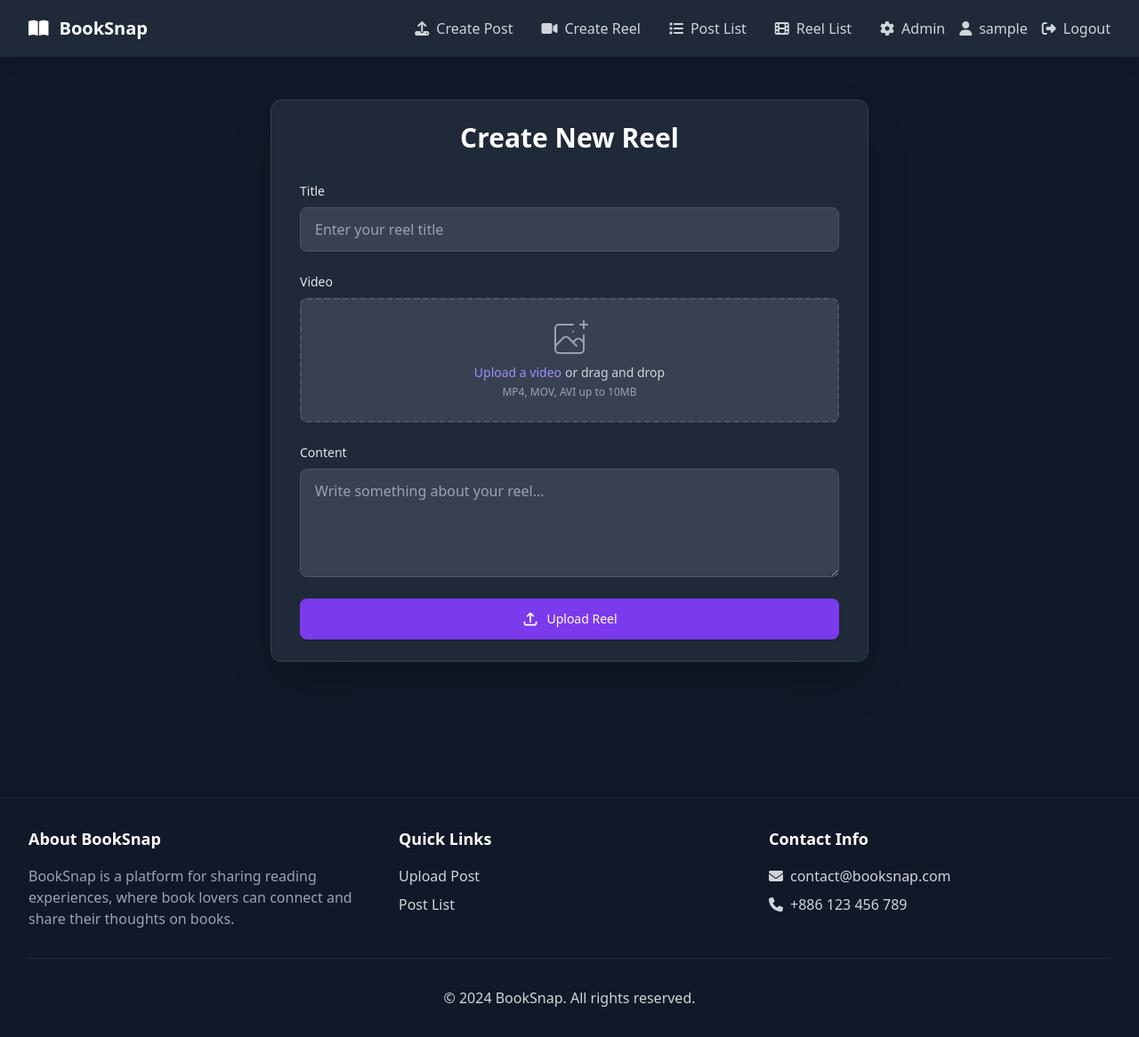
After one commit to s990093/BookSnap, a Django app: page /reel/create/ in a window 1280 px wide. The commit adds this page. Shown: the whole page at 89% size. Run offline with Django 4.2, Linux system fonts and the light colour scheme; the visitor is signed in with stand-in values (Sample User, id 1); some libraries are stand-ins or nearby versions.

Commit message:
reel model

```diff
--- a/server/blog/templates/base.html
+++ b/server/blog/templates/base.html
@@ -46,7 +46,14 @@
               class="text-gray-300 hover:text-white flex items-center space-x-2 transition duration-150"
             >
               <i class="fas fa-upload"></i>
-              <span>Upload</span>
+              <span>Create Post</span>
+            </a>
+            <a
+              href="/reel/create/"
+              class="text-gray-300 hover:text-white flex items-center space-x-2 transition duration-150"
+            >
+              <i class="fas fa-video"></i>
+              <span>Create Reel</span>
             </a>
             <a
               href="/post-list/"
@@ -54,6 +61,13 @@
             >
               <i class="fas fa-list"></i>
               <span>Post List</span>
+            </a>
+            <a
+              href="/reel/list/"
+              class="text-gray-300 hover:text-white flex items-center space-x-2 transition duration-150"
+            >
+              <i class="fas fa-film"></i>
+              <span>Reel List</span>
             </a>
             {% if user.is_authenticated %}
             <div class="flex items-center space-x-4">
@@ -139,11 +153,25 @@
               <span>Upload</span>
             </a>
             <a
+              href="/reel/create/"
+              class="text-gray-300 hover:text-white hover:bg-gray-700 block px-3 py-2 rounded-md text-base font-medium flex items-center space-x-2"
+            >
+              <i class="fas fa-video"></i>
+              <span>Create Reel</span>
+            </a>
+            <a
               href="/post-list/"
               class="text-gray-300 hover:text-white hover:bg-gray-700 block px-3 py-2 rounded-md text-base font-medium flex items-center space-x-2"
             >
               <i class="fas fa-list"></i>
               <span>Post List</span>
+            </a>
+            <a
+              href="/reel/list/"
+              class="text-gray-300 hover:text-white hover:bg-gray-700 block px-3 py-2 rounded-md text-base font-medium flex items-center space-x-2"
+            >
+              <i class="fas fa-film"></i>
+              <span>Reel List</span>
             </a>
             {% if user.is_authenticated %} {% if user.is_staff %}
             <a
--- /dev/null
+++ b/server/blog/templates/create_reel.html
@@ -0,0 +1,128 @@
+{% extends 'base.html' %} {% block content %}
+<div class="min-h-screen bg-gray-900 py-12 px-4 sm:px-6 lg:px-8">
+  <div class="max-w-2xl mx-auto">
+    <div class="bg-gray-800 rounded-xl shadow-2xl border border-gray-700">
+      <div class="px-8 py-6">
+        <h2 class="text-3xl font-bold text-center text-white mb-8">
+          Create New Reel
+        </h2>
+
+        {% if messages %} {% for message in messages %}
+        <div
+          class="mb-4 p-4 rounded-lg {% if message.tags == 'success' %}bg-green-900 text-green-200{% elif message.tags == 'error' %}bg-red-900 text-red-200{% else %}bg-blue-900 text-blue-200{% endif %}"
+        >
+          {{ message }}
+        </div>
+        {% endfor %} {% endif %}
+
+        <form method="post" enctype="multipart/form-data" class="space-y-6">
+          {% csrf_token %}
+
+          <div>
+            <label
+              for="title"
+              class="block text-sm font-medium text-gray-200 mb-2"
+            >
+              Title
+            </label>
+            <input
+              type="text"
+              id="title"
+              name="title"
+              required
+              class="appearance-none block w-full px-4 py-3 bg-gray-700 border border-gray-600 rounded-lg shadow-sm placeholder-gray-400 text-white focus:outline-none focus:ring-2 focus:ring-purple-500 focus:border-purple-500"
+              placeholder="Enter your reel title"
+            />
+          </div>
+
+          <div>
+            <label
+              for="video"
+              class="block text-sm font-medium text-gray-200 mb-2"
+            >
+              Video
+            </label>
+            <div
+              class="mt-1 flex justify-center px-6 pt-5 pb-6 border-2 border-gray-600 border-dashed rounded-lg hover:border-purple-500 transition-colors bg-gray-700"
+            >
+              <div class="space-y-1 text-center">
+                <svg
+                  class="mx-auto h-12 w-12 text-gray-400"
+                  stroke="currentColor"
+                  fill="none"
+                  viewBox="0 0 48 48"
+                >
+                  <path
+                    d="M28 8H12a4 4 0 00-4 4v20m32-12v8m0 0v8a4 4 0 01-4 4H12a4 4 0 01-4-4v-4m32-4l-3.172-3.172a4 4 0 00-5.656 0L28 28M8 32l9.172-9.172a4 4 0 015.656 0L28 28m0 0l4 4m4-24h8m-4-4v8m-12 4h.02"
+                    stroke-width="2"
+                    stroke-linecap="round"
+                    stroke-linejoin="round"
+                  />
+                </svg>
+                <div class="flex text-sm text-gray-300">
+                  <label
+                    for="video"
+                    class="relative cursor-pointer rounded-md font-medium text-purple-400 hover:text-purple-300 focus-within:outline-none focus-within:ring-2 focus-within:ring-offset-2 focus-within:ring-purple-500"
+                  >
+                    <span>Upload a video</span>
+                    <input
+                      id="video"
+                      name="video"
+                      type="file"
+                      accept="video/*"
+                      required
+                      class="sr-only"
+                    />
+                  </label>
+                  <p class="pl-1">or drag and drop</p>
+                </div>
+                <p class="text-xs text-gray-400">MP4, MOV, AVI up to 10MB</p>
+              </div>
+            </div>
+          </div>
+
+          <div>
+            <label
+              for="content"
+              class="block text-sm font-medium text-gray-200 mb-2"
+            >
+              Content
+            </label>
+            <textarea
+              id="content"
+              name="content"
+              rows="4"
+              required
+              class="appearance-none block w-full px-4 py-3 bg-gray-700 border border-gray-600 rounded-lg shadow-sm placeholder-gray-400 text-white focus:outline-none focus:ring-2 focus:ring-purple-500 focus:border-purple-500"
+              placeholder="Write something about your reel..."
+            ></textarea>
+          </div>
+
+          <div>
+            <button
+              type="submit"
+              class="w-full flex justify-center py-3 px-4 border border-transparent rounded-lg shadow-sm text-sm font-medium text-white bg-purple-600 hover:bg-purple-700 focus:outline-none focus:ring-2 focus:ring-offset-2 focus:ring-purple-500 transition-colors"
+            >
+              <svg
+                xmlns="http://www.w3.org/2000/svg"
+                class="h-5 w-5 mr-2"
+                fill="none"
+                viewBox="0 0 24 24"
+                stroke="currentColor"
+              >
+                <path
+                  stroke-linecap="round"
+                  stroke-linejoin="round"
+                  stroke-width="2"
+                  d="M4 16v1a3 3 0 003 3h10a3 3 0 003-3v-1m-4-8l-4-4m0 0L8 8m4-4v12"
+                />
+              </svg>
+              Upload Reel
+            </button>
+          </div>
+        </form>
+      </div>
+    </div>
+  </div>
+</div>
+{% endblock %}
--- a/server/blog/views.py
+++ b/server/blog/views.py
@@ -1,6 +1,6 @@
 from rest_framework import viewsets
-from .models import Country, Author, PostType, Post, Image
-from .serializers import CountrySerializer, AuthorSerializer, PostTypeSerializer, PostSerializer, ImageSerializer
+from .models import Country, Author, PostType, Post, Image, Reel
+from .serializers import CountrySerializer, AuthorSerializer, PostTypeSerializer, PostSerializer, ImageSerializer, ReelSerializer
 from django.shortcuts import render, redirect
 from django.http import HttpResponseRedirect
 from django.http import HttpResponse
@@ -55,6 +55,15 @@ class ImageViewSet(LoginRequiredMixin, viewsets.ModelViewSet):
     queryset = Image.objects.all()
     serializer_class = ImageSerializer
     # permission_classes = [IsAuthenticatedOrReadOnly]
+
+
+class ReelViewSet(LoginRequiredMixin, viewsets.ModelViewSet):
+    queryset = Reel.objects.all()
+    serializer_class = ReelSerializer
+
+    def perform_create(self, serializer):
+        serializer.save(user=self.request.user)
+
 
 @login_required
 def upload_file(request):
@@ -117,8 +126,7 @@ def upload_file(request):
         'authors': Author.objects.all(),
         'user': request.user,
     }
-    return render(request, 'upload.html', context)
-
+    return render(request, 'upload_post.html', context)
 
 @login_required
 @api_view(['POST'])
@@ -276,7 +284,7 @@ def download_posts(request):
                     # 为每个帖子创建一个文件夹
                     folder_name = f'{post.title}'
 
-                    # 添加文本内容
+                    # 添加文���内容
                     content_file = StringIO()
                     content_file.write(f"{post.content}")
                     zip_file.writestr(f'{folder_name}/content.txt', content_file.getvalue())
@@ -305,10 +313,12 @@ def dashboard(request):
     total_posts = Post.objects.count()
     total_authors = Author.objects.count()
     total_countries = Country.objects.count()
+    total_reels = Reel.objects.count()  # 新增：總影片數量
 
     # 獲取最近一個月的數據
     last_month = timezone.now() - timedelta(days=30)
     recent_posts = Post.objects.filter(created_at__gte=last_month).count()
+    recent_reels = Reel.objects.filter(created_at__gte=last_month).count()  # 新增：最近一個月的影片數量
 
     # 按文章類型統計
     posts_by_type = Post.objects.values('post_type__name')\
@@ -351,11 +361,16 @@ def dashboard(request):
         post_count=Count('post')
     ).order_by('-post_count')[:5]
 
+    # 新增：最近發布的影片
+    recent_reels_list = Reel.objects.select_related('user').order_by('-created_at')[:10]
+
     context = {
         'total_posts': total_posts,
         'total_authors': total_authors,
         'total_countries': total_countries,
+        'total_reels': total_reels,  # 新增
         'recent_posts': recent_posts,
+        'recent_reels': recent_reels,  # 新增
         'posts_by_type': posts_by_type,
         'posts_by_country': posts_by_country,
         'posts_by_month': posts_by_month,
@@ -364,6 +379,54 @@ def dashboard(request):
         'posts_by_user': posts_by_user,
         'posts_with_most_images': posts_with_most_images,
         'posts_this_week': posts_this_week,
+        'recent_reels_list': recent_reels_list,  # 新增
     }
 
     return render(request, 'dashboard.html', context)
+
+@login_required
+def create_reel(request):
+    if request.method == 'POST':
+        title = request.POST.get('title')
+        video = request.FILES.get('video')
+        content = request.POST.get('content')
+
+        reel = Reel.objects.create(
+            title=title,
+            video=video,
+            content=content,
+            user=request.user
+        )
+
+        messages.success(request, '影片上傳成功！')
+        return redirect('reel_detail', pk=reel.pk)
+
+    return render(request, 'create_reel.html')
+
+@login_required
+def reel_list(request):
+    # Get filter parameters from URL
+    page = int(request.GET.get('page', 1))
+    reels_per_page = 20
+
+    # Base queryset
+    reels = Reel.objects.all()
+
+    # Order by created_at (descending)
+    reels = reels.order_by('-created_at')
+
+    # Calculate total reels for pagination
+    total_reels = reels.count()
+
+    # Get paginated reels
+    start = (page - 1) * reels_per_page
+    end = page * reels_per_page
+    reels = reels[start:end]
+
+    context = {
+        'reels': reels,
+        'has_more': total_reels > end,
+        'current_page': page,
+    }
+
+    return render(request, 'reel_list.html', context)
--- a/server/server/urls.py
+++ b/server/server/urls.py
@@ -20,12 +20,14 @@ from django.conf import settings
 from django.conf.urls.static import static
 from django.contrib.auth import views as auth_views
 
-from blog.views import upload_file, post_list, dashboard
+from blog.views import upload_file, post_list, dashboard, create_reel, reel_list
 
 urlpatterns = [
     path('admin/', admin.site.urls),
     path('api/', include("blog.urls")),
     path('upload/', upload_file, name='upload_file'),
+    path('reel/create/', create_reel, name='create_reel'),
+    path('reel/list/', reel_list, name='reel_list'),
     path("post-list/", post_list, name="post-list"),
     path('login/', auth_views.LoginView.as_view(
         template_name='registration/login.html',
```
Also changed, not shown: server/blog/models.py (+16 -0 lines), server/blog/serializers.py (+7 -1 lines), server/blog/templates/dashboard.html (+68 -27 lines), server/blog/templates/reel_list.html (added, +67 -0 lines), server/blog/migrations/0002_reel.py (added), server/blog/templates/upload_post.html (renamed from server/blog/templates/upload.html).
